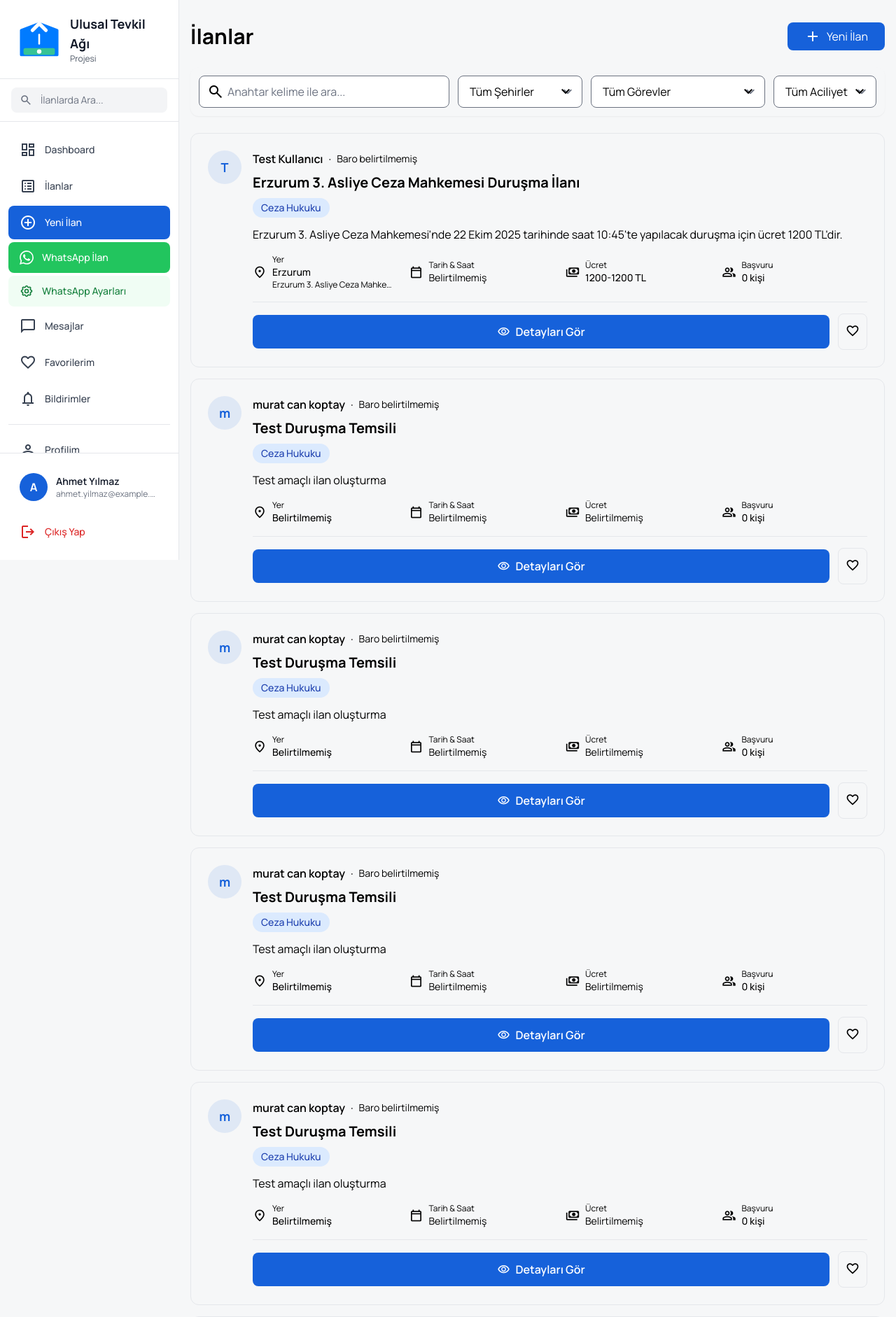
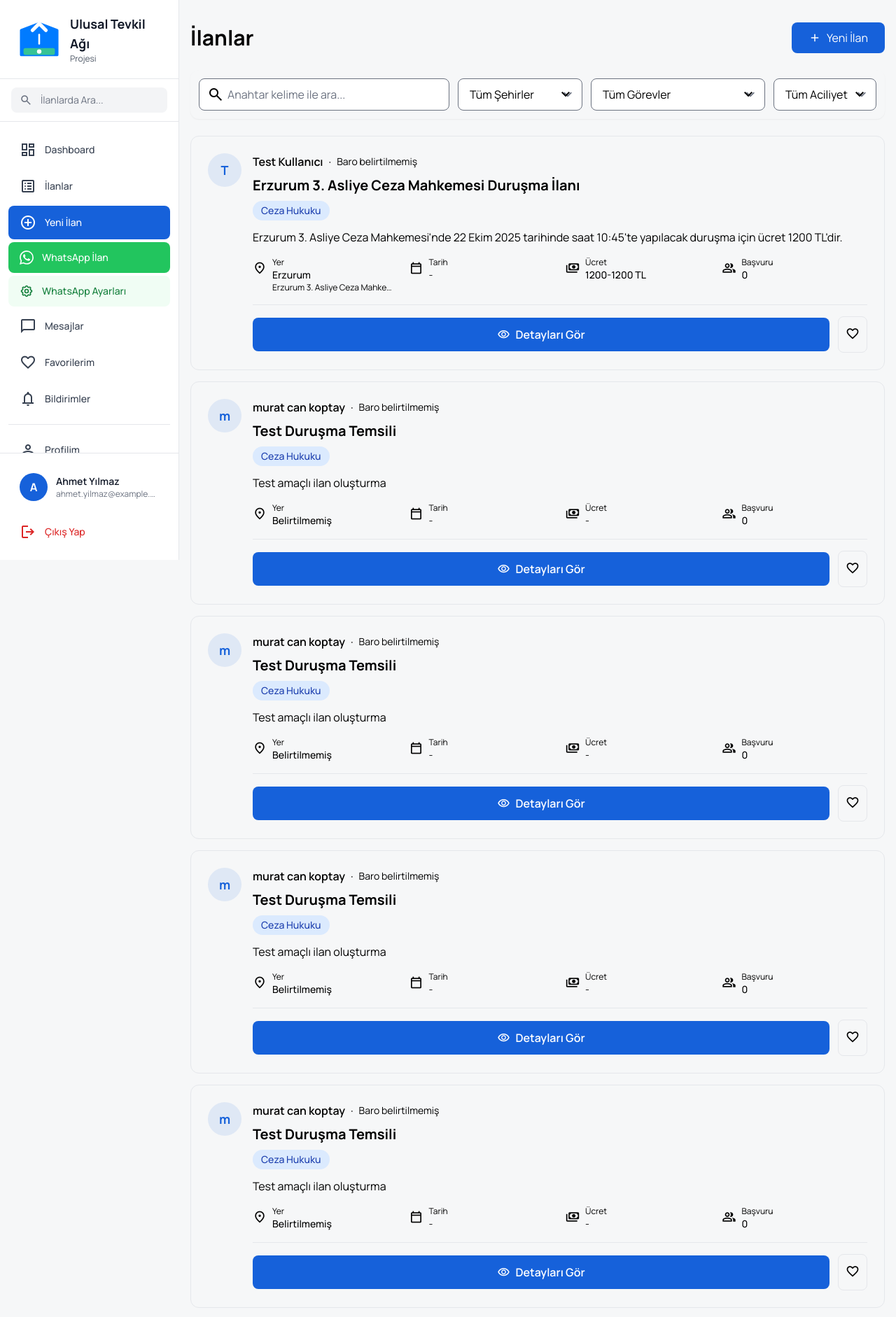
Before and after one commit to muratcankoptayyy/tevkil-platform, a Flask app: page /posts in a window 1280 px wide. Shown: the top 1882 px of the page at 70% size. Run offline with Flask 3, Linux system fonts and the light colour scheme; a user stored in the database is signed in; data comes from the database, SQL or seed files in the repository; some libraries are stand-ins or nearby versions.

Commit message:
geliştimeler

```diff
--- a/templates/base.html
+++ b/templates/base.html
@@ -65,7 +65,16 @@
         {% block header %}
         <!-- Sidebar Navigation - Sadece giriş yapılmışsa göster -->
         {% if current_user.is_authenticated %}
-        <aside class="fixed left-0 top-0 h-screen w-64 bg-white dark:bg-gray-900 border-r border-gray-200 dark:border-gray-700 flex flex-col z-50">
+        <!-- Mobile Menu Button -->
+        <button id="mobileMenuBtn" class="lg:hidden fixed top-4 left-4 z-50 bg-white dark:bg-gray-900 p-2 rounded-lg shadow-lg border border-gray-200 dark:border-gray-700">
+            <span class="material-symbols-outlined text-gray-900 dark:text-white">menu</span>
+        </button>
+
+        <!-- Overlay -->
+        <div id="sidebarOverlay" class="fixed inset-0 bg-black/50 z-40 hidden lg:hidden"></div>
+
+        <!-- Sidebar Navigation -->
+        <aside id="sidebar" class="fixed left-0 top-0 h-screen w-64 bg-white dark:bg-gray-900 border-r border-gray-200 dark:border-gray-700 flex flex-col z-50 transform -translate-x-full lg:translate-x-0 transition-transform duration-300">
             <!-- Logo -->
             <div class="flex items-center gap-3 px-6 py-5 border-b border-gray-200 dark:border-gray-700">
                 <img src="{{ url_for('static', filename='logo-icon.svg') }}" alt="Ulusal Tevkil Ağı Projesi" class="h-16 w-16">
@@ -169,7 +178,7 @@
         {% endblock %}
 
         <!-- Main Content Area -->
-        <div class="flex-1 {% block main_classes %}{% if current_user.is_authenticated %}ml-64{% endif %}{% endblock %}">
+        <div class="flex-1 {% block main_classes %}{% if current_user.is_authenticated %}lg:ml-64{% endif %}{% endblock %}">
 
             <!-- Flash Messages -->
             {% with messages = get_flashed_messages(with_categories=true) %}
@@ -259,6 +268,31 @@
                 setTimeout(() => alert.remove(), 500);
             });
         }, 5000);
+
+        // Mobile menu toggle
+        const mobileMenuBtn = document.getElementById('mobileMenuBtn');
+        const sidebar = document.getElementById('sidebar');
+        const sidebarOverlay = document.getElementById('sidebarOverlay');
+
+        if (mobileMenuBtn && sidebar && sidebarOverlay) {
+            const toggleMenu = () => {
+                sidebar.classList.toggle('-translate-x-full');
+                sidebarOverlay.classList.toggle('hidden');
+            };
+
+            mobileMenuBtn.addEventListener('click', toggleMenu);
+            sidebarOverlay.addEventListener('click', toggleMenu);
+
+            // Close menu when clicking a link
+            const sidebarLinks = sidebar.querySelectorAll('a');
+            sidebarLinks.forEach(link => {
+                link.addEventListener('click', () => {
+                    if (window.innerWidth < 1024) {
+                        toggleMenu();
+                    }
+                });
+            });
+        }
     </script>
 
     {% block extra_js %}{% endblock %}
--- a/templates/posts_list.html
+++ b/templates/posts_list.html
@@ -36,14 +36,14 @@
 {% endblock %}
 
 {% block content %}
-<div class="container mx-auto py-8 px-4">
+<div class="container mx-auto py-4 lg:py-8 px-4">
     <div class="max-w-7xl mx-auto">
         <!-- Header -->
-        <div class="mb-6 flex justify-between items-center">
-            <h1 class="text-3xl font-bold text-text dark:text-white">İlanlar</h1>
-            <a href="{{ url_for('create_post') }}" class="bg-primary hover:bg-primary-dark text-white px-6 py-2 rounded-lg transition-colors flex items-center gap-2">
-                <span class="material-symbols-outlined">add</span>
-                Yeni İlan
+        <div class="mb-4 lg:mb-6 flex flex-col sm:flex-row justify-between items-start sm:items-center gap-3">
+            <h1 class="text-2xl lg:text-3xl font-bold text-text dark:text-white">İlanlar</h1>
+            <a href="{{ url_for('create_post') }}" class="bg-primary hover:bg-primary-dark text-white px-4 lg:px-6 py-2 rounded-lg transition-colors flex items-center gap-2 text-sm lg:text-base w-full sm:w-auto justify-center">
+                <span class="material-symbols-outlined text-lg">add</span>
+                <span>Yeni İlan</span>
             </a>
         </div>
 
@@ -124,17 +124,17 @@
         {% if posts %}
         <div class="space-y-4" id="postsContainer">
             {% for post in posts %}
-            <div class="bg-background-light dark:bg-slate-800 rounded-xl p-6 border border-border dark:border-slate-700 hover:shadow-lg hover:border-primary transition-all duration-200 post-card"
+            <div class="bg-background-light dark:bg-slate-800 rounded-xl p-4 lg:p-6 border border-border dark:border-slate-700 hover:shadow-lg hover:border-primary transition-all duration-200 post-card"
                  data-title="{{ post.title|lower }}"
                  data-description="{{ post.description|lower }}"
                  data-city="{{ post.city|lower if post.city else '' }}"
                  data-category="{{ post.category }}"
                  data-urgency="{{ post.urgency_level }}">
 
-                <div class="flex items-start gap-4">
+                <div class="flex items-start gap-3 lg:gap-4">
                     <!-- Post Owner Avatar -->
-                    <div class="flex-shrink-0">
-                        <div class="w-12 h-12 rounded-full bg-primary/10 flex items-center justify-center text-primary font-bold text-lg">
+                    <div class="flex-shrink-0 hidden sm:block">
+                        <div class="w-10 h-10 lg:w-12 lg:h-12 rounded-full bg-primary/10 flex items-center justify-center text-primary font-bold text-base lg:text-lg">
                             {{ post.user.full_name[0] if post.user and post.user.full_name else 'A' }}
                         </div>
                     </div>
@@ -142,18 +142,18 @@
                     <!-- Post Content -->
                     <div class="flex-1 min-w-0">
                         <!-- Post Owner Info -->
-                        <div class="flex items-center gap-2 mb-2">
-                            <span class="font-semibold text-text dark:text-white">
+                        <div class="flex flex-wrap items-center gap-2 mb-2">
+                            <span class="font-semibold text-sm lg:text-base text-text dark:text-white">
                                 {{ post.user.full_name if post.user else 'Bilinmeyen' }}
                             </span>
-                            <span class="text-text-light dark:text-slate-400">·</span>
-                            <span class="text-sm text-text-light dark:text-slate-400">
+                            <span class="text-text-light dark:text-slate-400 hidden sm:inline">·</span>
+                            <span class="text-xs lg:text-sm text-text-light dark:text-slate-400 truncate">
                                 {{ post.user.bar_association if post.user and post.user.bar_association else 'Baro belirtilmemiş' }}
                             </span>
                         </div>
 
                         <!-- Post Title -->
-                        <h3 class="text-xl font-bold text-text dark:text-white mb-2">
+                        <h3 class="text-lg lg:text-xl font-bold text-text dark:text-white mb-2">
                             <a href="{{ url_for('post_detail', post_id=post.id) }}" class="hover:text-primary transition-colors">
                                 {{ post.title }}
                             </a>
@@ -161,7 +161,7 @@
 
                         <!-- Category & Urgency Badges -->
                         <div class="flex flex-wrap items-center gap-2 mb-3">
-                            <span class="px-3 py-1 bg-blue-100 dark:bg-blue-900/30 text-blue-800 dark:text-blue-300 text-sm rounded-full font-medium">
+                            <span class="px-2 lg:px-3 py-1 bg-blue-100 dark:bg-blue-900/30 text-blue-800 dark:text-blue-300 text-xs lg:text-sm rounded-full font-medium">
                                 {% if post.category == 'hukuk_durusma' %}Hukuk Duruşması
                                 {% elif post.category == 'hukuk_durusma_tanikli' %}Hukuk Duruşması (Tanıklı)
                                 {% elif post.category == 'ceza_durusma' %}Ceza Duruşması
@@ -184,13 +184,14 @@
                             </span>
 
                             {% if post.urgency_level == 'very_urgent' %}
-                            <span class="px-3 py-1 bg-red-100 dark:bg-red-900/30 text-red-800 dark:text-red-300 text-sm rounded-full font-medium flex items-center gap-1">
-                                <span class="material-symbols-outlined text-base">error</span>
-                                Çok Acil
+                            <span class="px-2 lg:px-3 py-1 bg-red-100 dark:bg-red-900/30 text-red-800 dark:text-red-300 text-xs lg:text-sm rounded-full font-medium flex items-center gap-1">
+                                <span class="material-symbols-outlined text-sm lg:text-base">error</span>
+                                <span class="hidden sm:inline">Çok Acil</span>
+                                <span class="sm:hidden">Acil!</span>
                             </span>
                             {% elif post.urgency_level == 'urgent' %}
-                            <span class="px-3 py-1 bg-orange-100 dark:bg-orange-900/30 text-orange-800 dark:text-orange-300 text-sm rounded-full font-medium flex items-center gap-1">
-                                <span class="material-symbols-outlined text-base">schedule</span>
+                            <span class="px-2 lg:px-3 py-1 bg-orange-100 dark:bg-orange-900/30 text-orange-800 dark:text-orange-300 text-xs lg:text-sm rounded-full font-medium flex items-center gap-1">
+                                <span class="material-symbols-outlined text-sm lg:text-base">schedule</span>
                                 Acil
                             </span>
                             {% endif %}
@@ -198,89 +199,90 @@
 
                         <!-- Description Preview -->
                         {% if post.description %}
-                        <p class="text-text dark:text-white mb-4" style="display: -webkit-box; -webkit-line-clamp: 2; -webkit-box-orient: vertical; overflow: hidden;">
-                            {{ post.description[:200] }}{% if post.description|length > 200 %}...{% endif %}
+                        <p class="text-sm lg:text-base text-text dark:text-white mb-3 lg:mb-4" style="display: -webkit-box; -webkit-line-clamp: 2; -webkit-box-orient: vertical; overflow: hidden;">
+                            {{ post.description[:150] }}{% if post.description|length > 150 %}...{% endif %}
                         </p>
                         {% endif %}
 
                         <!-- Post Details Grid -->
-                        <div class="grid grid-cols-2 md:grid-cols-4 gap-4 mb-4">
+                        <div class="grid grid-cols-2 lg:grid-cols-4 gap-3 lg:gap-4 mb-3 lg:mb-4">
                             <!-- Location -->
-                            <div class="flex items-center gap-2">
-                                <span class="material-symbols-outlined text-text-light dark:text-slate-400 text-xl">location_on</span>
-                                <div class="min-w-0">
-                                    <div class="text-xs text-text-light dark:text-slate-400">Yer</div>
-                                    <div class="text-sm font-medium text-text dark:text-white truncate">
+                            <div class="flex items-start gap-1.5 lg:gap-2">
+                                <span class="material-symbols-outlined text-text-light dark:text-slate-400 text-lg lg:text-xl mt-0.5">location_on</span>
+                                <div class="min-w-0 flex-1">
+                                    <div class="text-[10px] lg:text-xs text-text-light dark:text-slate-400">Yer</div>
+                                    <div class="text-xs lg:text-sm font-medium text-text dark:text-white truncate">
                                         {{ post.city or 'Belirtilmemiş' }}
                                     </div>
                                     {% if post.courthouse %}
-                                    <div class="text-xs text-text-light dark:text-slate-400 truncate">{{ post.courthouse }}</div>
+                                    <div class="text-[10px] lg:text-xs text-text-light dark:text-slate-400 truncate hidden lg:block">{{ post.courthouse }}</div>
                                     {% endif %}
                                 </div>
                             </div>
 
                             <!-- Date & Time -->
-                            <div class="flex items-center gap-2">
-                                <span class="material-symbols-outlined text-text-light dark:text-slate-400 text-xl">calendar_today</span>
-                                <div class="min-w-0">
-                                    <div class="text-xs text-text-light dark:text-slate-400">Tarih & Saat</div>
+                            <div class="flex items-start gap-1.5 lg:gap-2">
+                                <span class="material-symbols-outlined text-text-light dark:text-slate-400 text-lg lg:text-xl mt-0.5">calendar_today</span>
+                                <div class="min-w-0 flex-1">
+                                    <div class="text-[10px] lg:text-xs text-text-light dark:text-slate-400">Tarih</div>
                                     {% if post.court_date %}
-                                    <div class="text-sm font-medium text-text dark:text-white">
+                                    <div class="text-xs lg:text-sm font-medium text-text dark:text-white">
                                         {{ post.court_date.strftime('%d.%m.%Y') }}
                                     </div>
-                                    <div class="text-xs text-text-light dark:text-slate-400">
+                                    <div class="text-[10px] lg:text-xs text-text-light dark:text-slate-400">
                                         {{ post.court_date.strftime('%H:%M') }}
                                     </div>
                                     {% else %}
-                                    <div class="text-sm text-text-light dark:text-slate-400">Belirtilmemiş</div>
+                                    <div class="text-xs lg:text-sm text-text-light dark:text-slate-400">-</div>
                                     {% endif %}
                                 </div>
                             </div>
 
                             <!-- Price -->
-                            <div class="flex items-center gap-2">
-                                <span class="material-symbols-outlined text-text-light dark:text-slate-400 text-xl">payments</span>
-                                <div class="min-w-0">
-                                    <div class="text-xs text-text-light dark:text-slate-400">Ücret</div>
+                            <div class="flex items-start gap-1.5 lg:gap-2">
+                                <span class="material-symbols-outlined text-text-light dark:text-slate-400 text-lg lg:text-xl mt-0.5">payments</span>
+                                <div class="min-w-0 flex-1">
+                                    <div class="text-[10px] lg:text-xs text-text-light dark:text-slate-400">Ücret</div>
                                     {% if post.price_min and post.price_max %}
-                                    <div class="text-sm font-medium text-text dark:text-white">
+                                    <div class="text-xs lg:text-sm font-medium text-text dark:text-white">
                                         {{ post.price_min|int }}-{{ post.price_max|int }} TL
                                     </div>
                                     {% elif post.price_min %}
-                                    <div class="text-sm font-medium text-text dark:text-white">
+                                    <div class="text-xs lg:text-sm font-medium text-text dark:text-white">
                                         {{ post.price_min|int }} TL
                                     </div>
                                     {% else %}
-                                    <div class="text-sm text-text-light dark:text-slate-400">Belirtilmemiş</div>
+                                    <div class="text-xs lg:text-sm text-text-light dark:text-slate-400">-</div>
                                     {% endif %}
                                 </div>
                             </div>
 
                             <!-- Application Count -->
-                            <div class="flex items-center gap-2">
-                                <span class="material-symbols-outlined text-text-light dark:text-slate-400 text-xl">group</span>
-                                <div class="min-w-0">
-                                    <div class="text-xs text-text-light dark:text-slate-400">Başvuru</div>
-                                    <div class="text-sm font-medium text-text dark:text-white">
-                                        {{ post.applications.count() }} kişi
+                            <div class="flex items-start gap-1.5 lg:gap-2">
+                                <span class="material-symbols-outlined text-text-light dark:text-slate-400 text-lg lg:text-xl mt-0.5">group</span>
+                                <div class="min-w-0 flex-1">
+                                    <div class="text-[10px] lg:text-xs text-text-light dark:text-slate-400">Başvuru</div>
+                                    <div class="text-xs lg:text-sm font-medium text-text dark:text-white">
+                                        {{ post.applications.count() }}
                                     </div>
                                 </div>
                             </div>
                         </div>
 
                         <!-- Action Buttons -->
-                        <div class="flex items-center gap-3 pt-4 border-t border-border dark:border-slate-700">
+                        <div class="flex items-center gap-2 lg:gap-3 pt-3 lg:pt-4 border-t border-border dark:border-slate-700">
                             <a href="{{ url_for('post_detail', post_id=post.id) }}"
-                               class="flex-1 bg-primary text-white px-4 py-2.5 rounded-lg font-semibold hover:bg-primary-dark transition-colors flex items-center justify-center gap-2">
-                                <span class="material-symbols-outlined text-lg">visibility</span>
-                                Detayları Gör
+                               class="flex-1 bg-primary text-white px-3 lg:px-4 py-2 lg:py-2.5 rounded-lg text-sm lg:text-base font-semibold hover:bg-primary-dark transition-colors flex items-center justify-center gap-1.5 lg:gap-2">
+                                <span class="material-symbols-outlined text-base lg:text-lg">visibility</span>
+                                <span class="hidden sm:inline">Detayları Gör</span>
+                                <span class="sm:hidden">Detay</span>
                             </a>
 
                             {% if current_user.is_authenticated %}
                             <button onclick="toggleFavorite({{ post.id }}, this)"
-                                    class="favorite-btn p-2.5 rounded-lg border border-border dark:border-slate-700 hover:bg-background dark:hover:bg-slate-700 transition-colors"
+                                    class="favorite-btn p-2 lg:p-2.5 rounded-lg border border-border dark:border-slate-700 hover:bg-background dark:hover:bg-slate-700 transition-colors"
                                     data-favorited="{{ 'true' if post.id in current_user_favorites else 'false' }}">
-                                <span class="material-symbols-outlined text-xl {% if post.id in current_user_favorites %}text-red-500 fill-icon{% else %}text-text-light{% endif %}">favorite</span>
+                                <span class="material-symbols-outlined text-lg lg:text-xl {% if post.id in current_user_favorites %}text-red-500 fill-icon{% else %}text-text-light{% endif %}">favorite</span>
                             </button>
                             {% endif %}
                         </div>
```
Also changed, not shown: templates/dashboard.html (+34 -34 lines).
